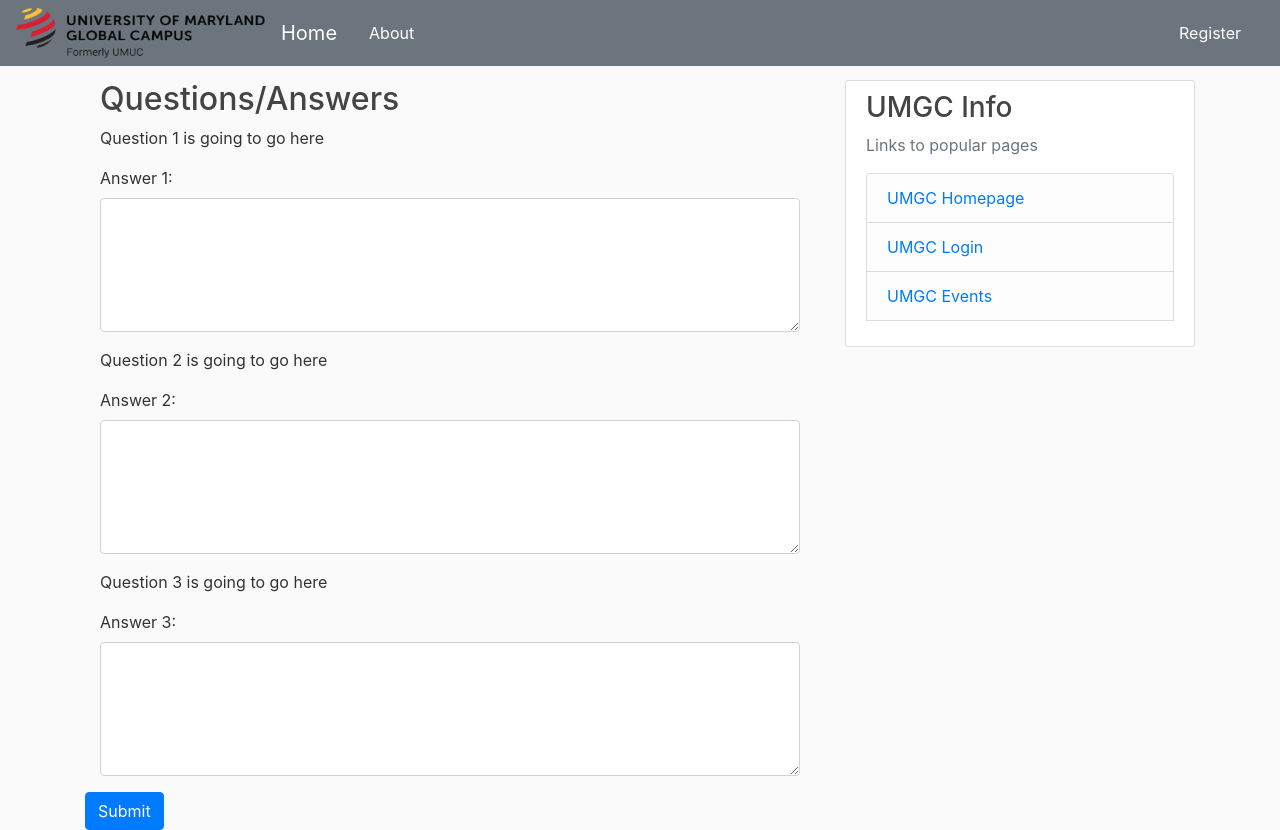
After one commit to drewnicolette/surveyApplication, a Flask app: page /questions in a window 1280 px wide. The commit adds this page. Run offline with Flask 2, Linux system fonts and the light colour scheme; some libraries are stand-ins or nearby versions.

Commit message:
Added questions page

```diff
--- a/surveyInitialize/forms.py
+++ b/surveyInitialize/forms.py
@@ -18,3 +18,9 @@
     password = PasswordField('Password',validators=[DataRequired()])
     remember = BooleanField('Remember Me')
     submit = SubmitField('Login')
+
+#Front end fields
+class QuestionForm(FlaskForm):
+    answer1 = StringField('Answer1',validators=[DataRequired()])
+    answer2 = StringField('Answer2',validators=[DataRequired()])
+    answer3 = StringField('Answer3',validators=[DataRequired()])
--- a/surveyInitialize/routes.py
+++ b/surveyInitialize/routes.py
@@ -3,7 +3,7 @@
 from surveyInitialize import app
 
 #From forms file... import registration form and login forms (These are classes that include fields to display on the homescreen along with rules for each field)
-from surveyInitialize.forms import RegistrationForm, LoginForm
+from surveyInitialize.forms import RegistrationForm, LoginForm, QuestionForm
 
 #Renders the login.html template in /template directory
 @app.route("/", methods=['GET','POST'])
@@ -28,17 +28,13 @@
     form = RegistrationForm()
     if form.validate_on_submit():
         flash(f"Account Created for {form.username.data}!", "success")
-        return redirect(url_for("login"))
+        return redirect(url_for("hello"))
     return render_template('register.html', title='Register', form=form)
 
-@app.route("/login", methods=['GET','POST'])
-def login():
-    form = LoginForm()
+@app.route("/questions", methods=['GET','POST'])
+def question():
+    form = QuestionForm()
     if form.validate_on_submit():
-        if form.email.data == 'admin@gmail.com' and form.password.data == 'password':
-            flash(f"Successful Login for: {form.email.data}!", "success")
-            return redirect(url_for('about'))
-        else:
-            flash(f"Login Unsuccessful. Please try again!","danger")
-
-    return render_template('login.html', title='Login', form=form)
+        flash(f"Form Submitted!", "success")
+        return redirect(url_for("hello")) #CHANGE THIS BACK TO SURVEY PAGE!!!!
+    return render_template('questions.html', title='Questions', form=form)
--- a/surveyInitialize/templates/layout.html
+++ b/surveyInitialize/templates/layout.html
@@ -11,7 +11,7 @@
       <nav class="navbar navbar-expand-md bg-secondary fixed-top">
         <a href="/"><img src="{{url_for('static', filename='umgcLogo.png')}}" width=250, height=50 align="left"/></a>
         <div class="container">
-          <a class="navbar-brand mr-4 text-white" href="/login">Survey Home</a>
+          <a class="navbar-brand mr-4 text-white" href="/">Home</a>
           <button class="navbar-toggler" type="button" data-toggle="collapse" data-target="#navbarToggle" aria-controls="navbarToggle" aria-expanded="false" aria-label="Toggle navigation">
             <span class="navbar-toggler-icon"></span>
           </button>
--- /dev/null
+++ b/surveyInitialize/templates/questions.html
@@ -0,0 +1,32 @@
+{% extends "layout.html" %} <!-- Uses the layout.html as a main template, everything else is unique to each page -->
+{% block content %}
+    <div class="container">
+      <h2>Questions/Answers</h2>
+      <p>Question 1 is going to go here</p>
+      <form action="/action_page.php">
+        <div class="form-group">
+          <label for="comment">Answer 1:</label>
+          <textarea class="form-control" rows="5" id="comment" name="text"></textarea>
+        </div>
+      </form>
+    </div>
+    <div class="container">
+      <p>Question 2 is going to go here</p>
+      <form action="/action_page.php">
+        <div class="form-group">
+          <label for="comment">Answer 2:</label>
+          <textarea class="form-control" rows="5" id="comment" name="text"></textarea>
+        </div>
+      </form>
+    </div>
+    <div class="container">
+      <p>Question 3 is going to go here</p>
+      <form action="/action_page.php">
+        <div class="form-group">
+          <label for="comment">Answer 3:</label>
+          <textarea class="form-control" rows="5" id="comment" name="text"></textarea>
+        </div>
+      </form>
+    </div>
+    <button type="submit" class="btn btn-primary">Submit</button>
+{% endblock content %}
--- a/surveyInitialize/templates/register.html
+++ b/surveyInitialize/templates/register.html
@@ -91,7 +91,7 @@
     </div>
     <div class="border-top pt-3">
         <small class="text-muted">
-            Already have an account? <a class="ml2-2" href="{{ url_for('login') }}">Sign in</a>
+            Already have an account? <a class="ml2-2" href="{{ url_for('hello') }}">Sign in</a>
         </small>
 
     </div>
```
Also changed, not shown: surveyInitialize/templates/home.html (deleted, +0 -7 lines).
